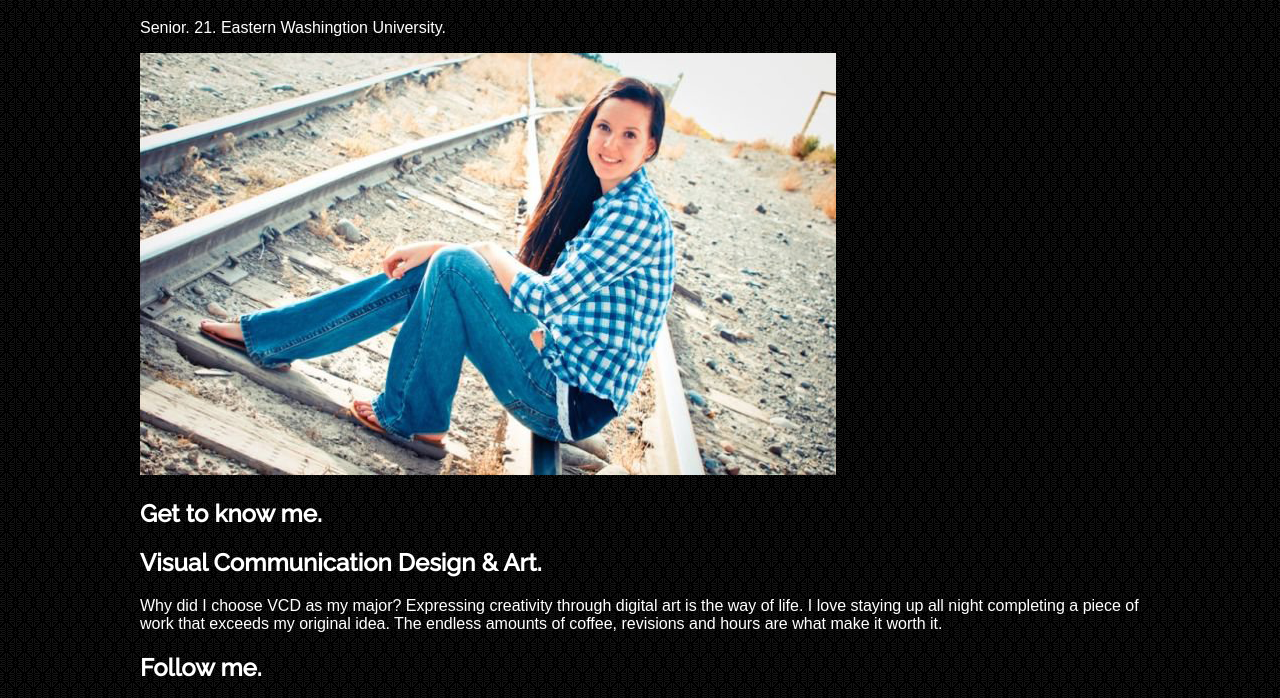
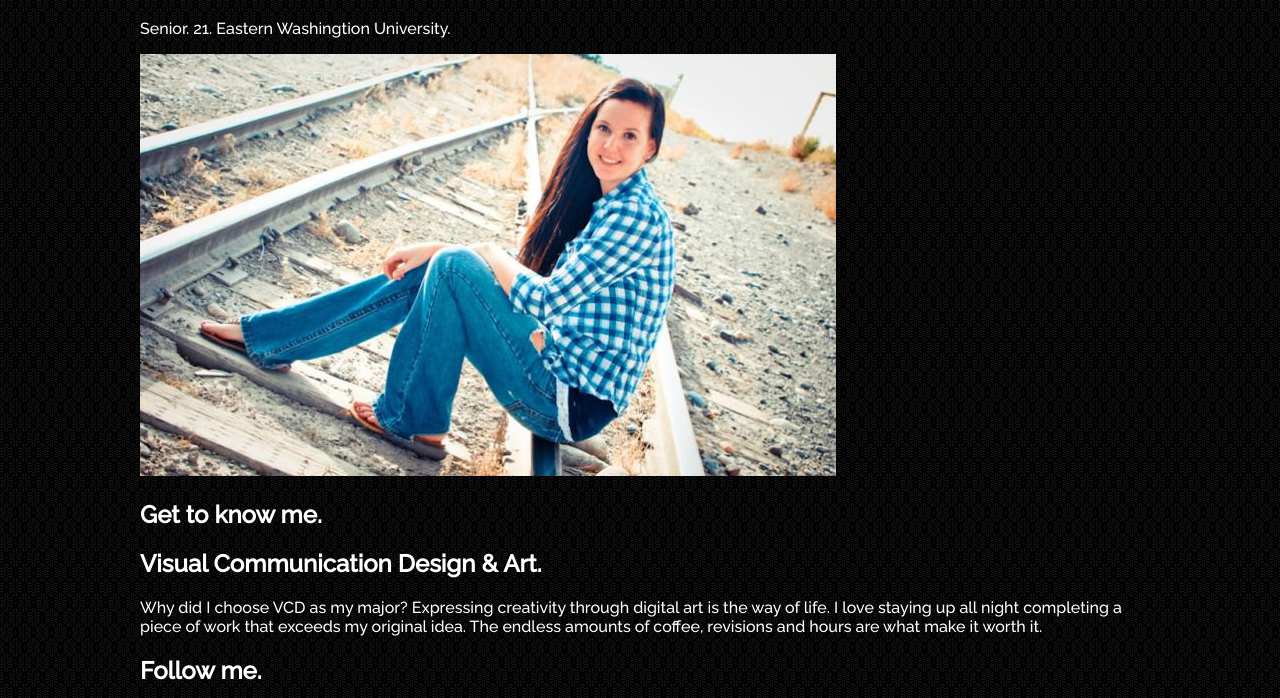
Before and after one commit to rbrent1/p1-bio, a plain HTML site: page index.html in a window 1280 px wide. Shown: the part 67-765 px from the top of the page. Drawn offline with nearby package versions, Linux system fonts and the light colour scheme.

Commit message:
Version 24

```diff
--- a/css/styles.css
+++ b/css/styles.css
@@ -11,7 +11,8 @@ h2{
 }
 
 p{
-	color:white
+	color: white;
+	font-family: 'Raleway', sans-serif;
 }
 
 
--- a/index.html
+++ b/index.html
@@ -11,6 +11,7 @@
 
   <link href='http://fonts.googleapis.com/css?family=Open+Sans:300' rel='stylesheet' type='text/css'>
   <link href='http://fonts.googleapis.com/css?family=Raleway:500' rel='stylesheet' type='text/css'>
+  <link href='http://fonts.googleapis.com/css?family=Raleway:200' rel='stylesheet' type='text/css'>
 
 
   <!-- http://www.thesitewizard.com/webdesign/backgroundmusic.shtml -->
```
